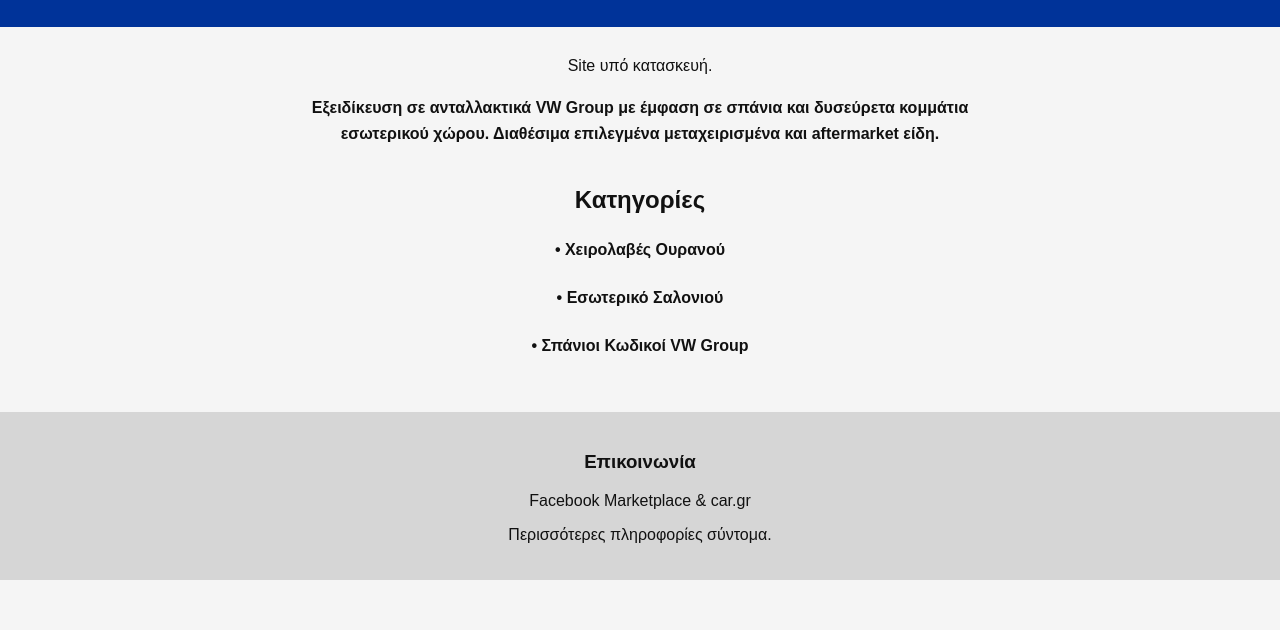
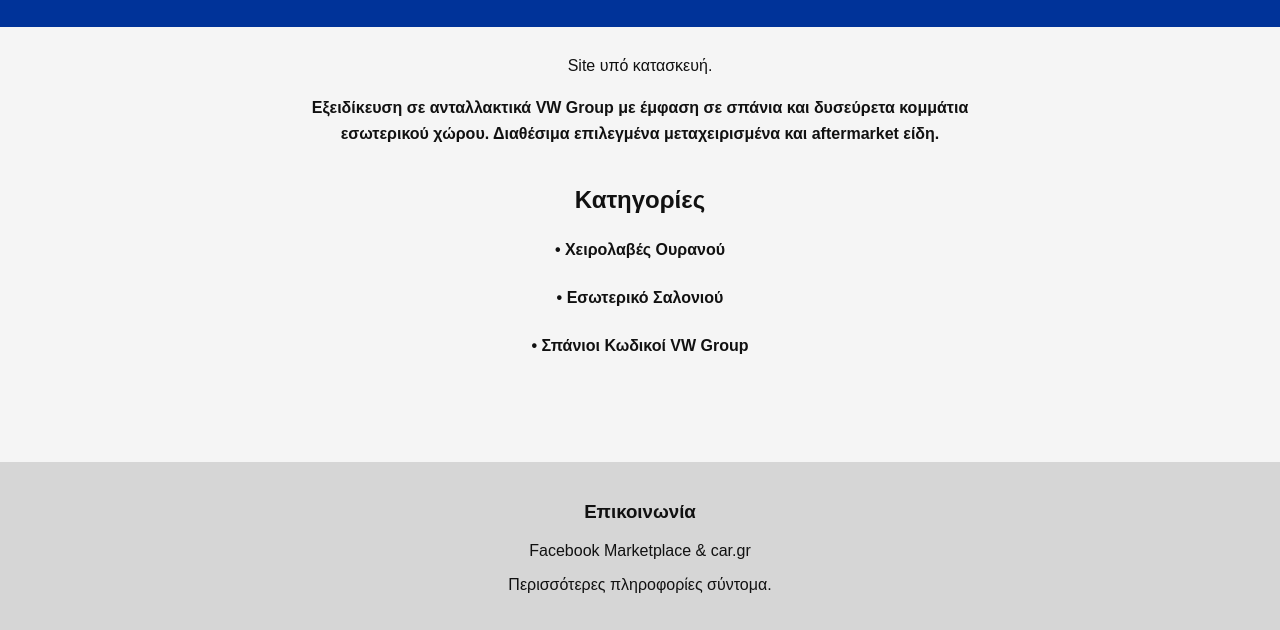
Before and after one commit to vwtheocar/vwtheocar.github.io, a plain HTML site: page index.html in a window 1280 px wide. Shown: the part 193-823 px from the top of the page. Before the commit the page ends 800 px from the top, so only its background shows below. Drawn offline with Linux system fonts and the light colour scheme.

Commit message:
Update index.html

```diff
--- a/index.html
+++ b/index.html
@@ -32,7 +32,7 @@
 </div>
 
 <!-- CONTACT -->
-<div style="margin-top: 50px; padding: 20px; background-color: #d6d6d6;">
+<div style="margin-top: 100px; padding: 20px; background-color: #d6d6d6;">
   <h3>Επικοινωνία</h3>
   <p>Facebook Marketplace & car.gr</p>
   <p>Περισσότερες πληροφορίες σύντομα.</p>
```
